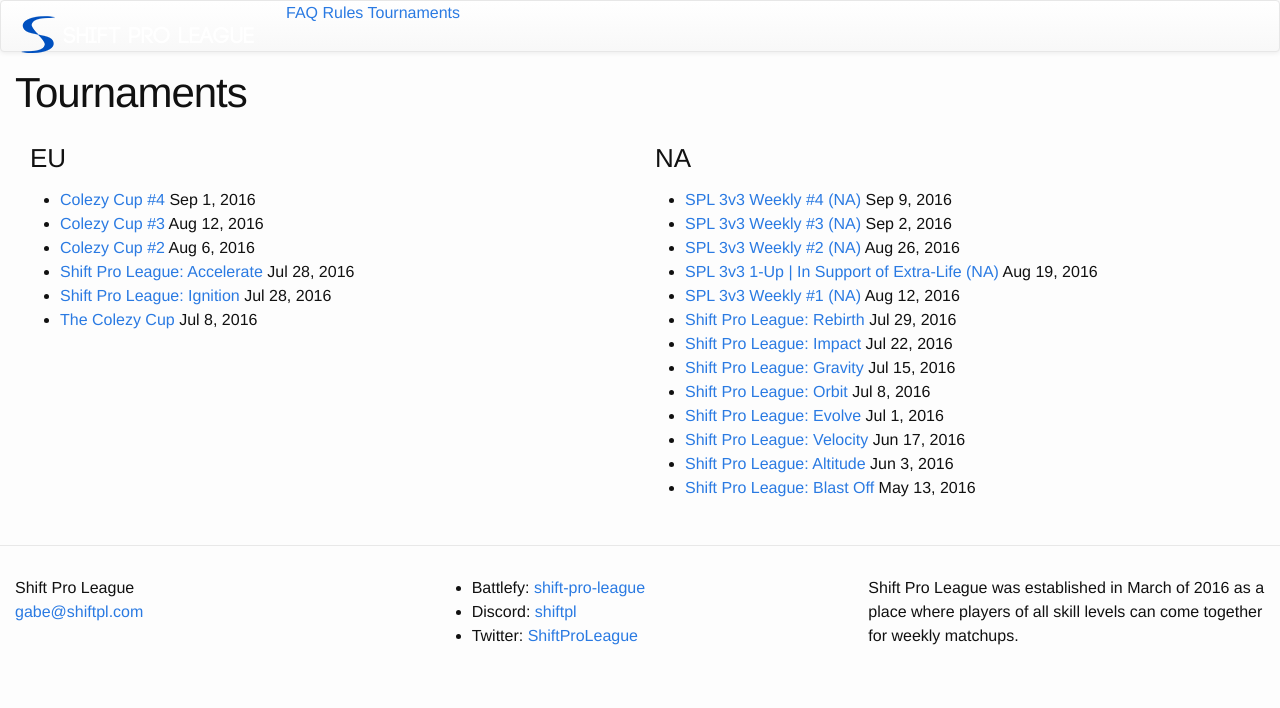
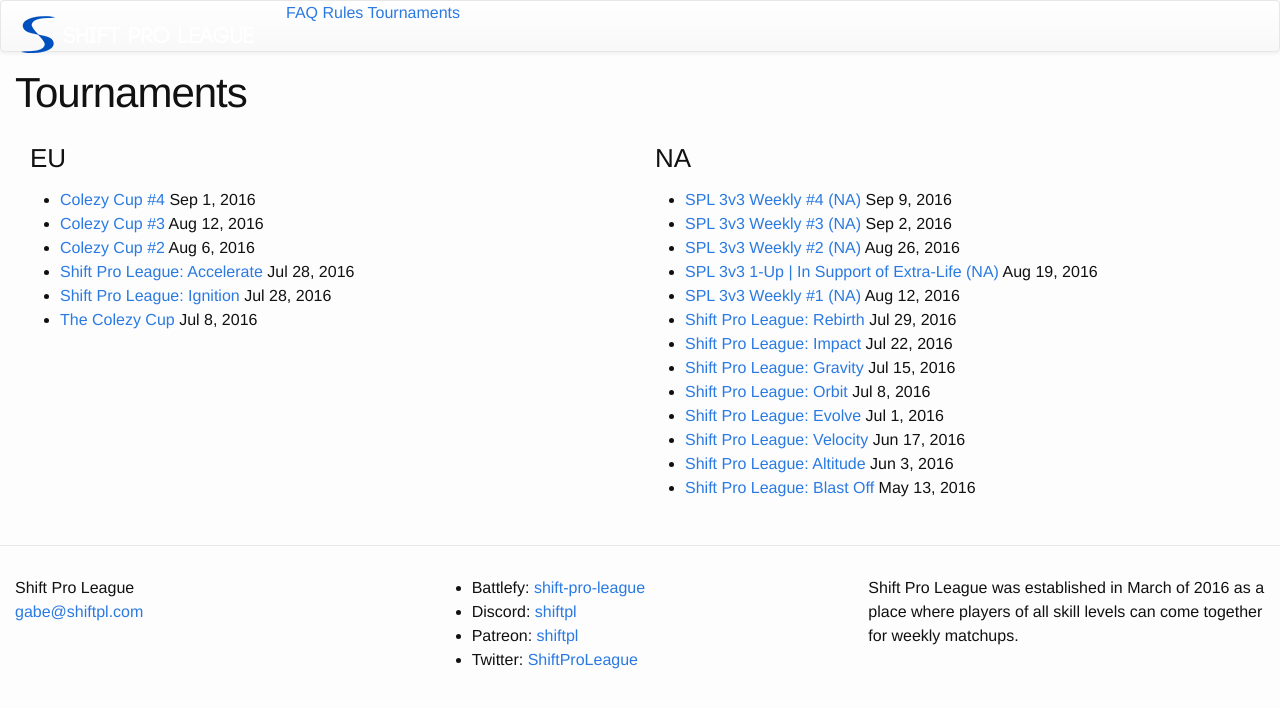
Before and after one commit to Alstedo/alstedo.github.io, a Jekyll site: the page built from tournaments.html, in a window 1280 px wide. Shown: the top 708 px of the page. Built offline with Jekyll 4.4.1, drawn with Linux system fonts in a browser that asks for light colours.

Commit message:
post link fixes

```diff
--- a/_includes/footer.html
+++ b/_includes/footer.html
@@ -17,6 +17,9 @@
             Discord: <a href="https://discord.me/{{ site.discord_username }}">{{ site.discord_username }}</a>
           </li>
           <li>
+            Patreon: <a href="https://patreon.com/{{ site.patreon_username }}">{{ site.patreon_username }}</a>
+          </li>
+          <li>
             Twitter: <a href="https://twitter.com/{{ site.twitter_username }}">{{ site.twitter_username }}</a>
           </li>
         </ul>
--- a/_includes/header.html
+++ b/_includes/header.html
@@ -9,10 +9,10 @@
         </a>
       </div>
 
-      {% for my_page in site.pages %}
-        {% if my_page.title %}
-        <a class="page-link" href="{{ my_page.url | prepend: site.baseurl }}">
-          {{ my_page.title }}
+      {% for page in site.pages %}
+        {% if page.title %}
+        <a class="page-link" href="{{ page.url | prepend: site.baseurl }}">
+          {{ page.title }}
         </a>
         {% endif %}
       {% endfor %}
--- a/index.html
+++ b/index.html
@@ -1,8 +1,6 @@
 ---
 layout: default
 ---
-
-<spam>{{ site.time }}</span>
 
 <!-- <div style="background-image: {{ site.baseurl }}/img/background.jpg"> -->
 <div class="container-fluid">
@@ -13,7 +11,7 @@
         {% for post in site.posts %}
           {% if post.category == 'EU' %}
           <li>
-            <a href="{{ post.url }}">{{ post.title }}</a>
+            <a href="{{ post.url | prepend: site.baseurl }}">{{ post.title }}</a>
             <span> {{ post.date | date: "%b %-d, %Y" }} </span>
           </li>
           {% break %}
@@ -27,7 +25,7 @@
         {% for post in site.posts %}
           {% if post.category == 'NA' %}
           <li>
-            <a href="{{ post.url }}">{{ post.title }}</a>
+            <a href="{{ post.url | prepend: site.baseurl }}">{{ post.title }}</a>
             <span> {{ post.date | date: "%b %-d, %Y" }} </span>
           </li>
           {% break %}
--- a/tournaments.html
+++ b/tournaments.html
@@ -11,7 +11,7 @@
         {% for post in site.posts %}
           {% if post.category == 'EU' %}
           <li>
-            <a href="{{ post.url }}">{{ post.title }}</a>
+            <a href="{{ post.url | prepend: site.baseurl }}">{{ post.title }}</a>
             <span> {{ post.date | date: "%b %-d, %Y" }} </span>
           </li>
           {% endif %}
@@ -24,7 +24,7 @@
         {% for post in site.posts %}
           {% if post.category == 'NA' %}
           <li>
-            <a href="{{ post.url }}">{{ post.title }}</a>
+            <a href="{{ post.url | prepend: site.baseurl }}">{{ post.title }}</a>
             <span> {{ post.date | date: "%b %-d, %Y" }} </span>
           </li>
           {% endif %}
```
